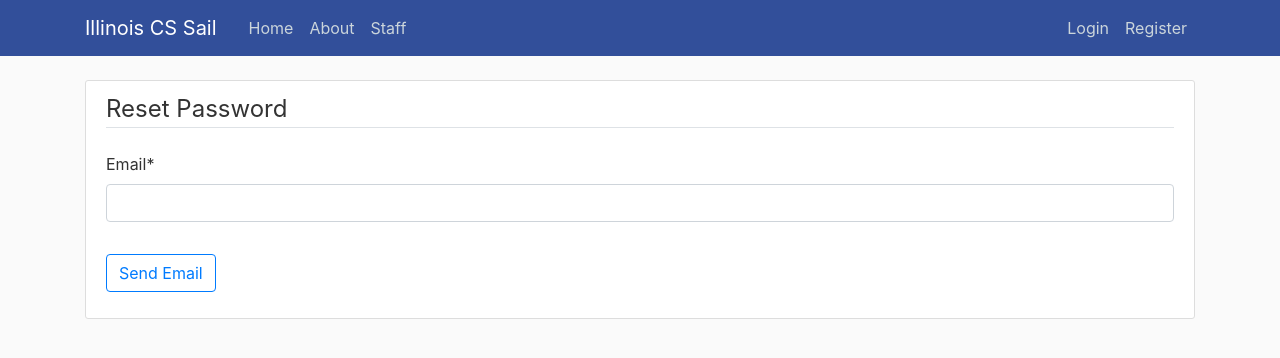
After one commit to remyang55/sail-website, a Django app: page /password-reset/ in a window 1280 px wide. The commit adds this page. Shown: the top 358 px of the page. Run offline with Django 3.2, Linux system fonts and the light colour scheme; some libraries are stand-ins or nearby versions.

Commit message:
Implement password reset

```diff
--- a/sail/sail/urls.py
+++ b/sail/sail/urls.py
@@ -24,4 +24,9 @@ urlpatterns = [
 
     path('login/', auth_views.LoginView.as_view(template_name='users/login.html'), name='users-login'),
     path('logout/', auth_views.LogoutView.as_view(template_name='users/logout.html'), name='users-logout'),
+
+    path('password-reset/', auth_views.PasswordResetView.as_view(template_name='users/password_reset.html'), name='password_reset'),
+    path('password-reset/done/', auth_views.PasswordResetDoneView.as_view(template_name='users/password_reset_done.html'), name='password_reset_done'),
+    path('password-reset/confirm/<uidb64>/<token>/', auth_views.PasswordResetConfirmView.as_view(template_name='users/password_reset_confirm.html'), name='password_reset_confirm'),
+    path('password-reset/complete/', auth_views.PasswordResetCompleteView.as_view(template_name='users/password_reset_complete.html'), name='password_reset_complete'),
 ]
--- a/sail/users/templates/users/login.html
+++ b/sail/users/templates/users/login.html
@@ -13,7 +13,7 @@
             <div class="form-group">
                 <button class="btn btn-outline-info" type="submit">Login</button>
                 <small class="text-muted ml-2">
-                    <a href="#">Forgot password</a>
+                    <a href="{% url 'password_reset' %}">Forgot password?</a>
                 </small>
             </div>
         </form>
--- /dev/null
+++ b/sail/users/templates/users/password_reset.html
@@ -0,0 +1,16 @@
+{% extends "public/base.html" %}
+{% load crispy_forms_tags %}
+{% block content %}
+    <div class="content-section">
+        <form method="POST">
+            {% csrf_token %}
+            <fieldset class="form-group">
+                <legend class="border-bottom mb-4">Reset Password</legend>
+                {{ form|crispy }}
+            </fieldset>
+            <div class="form-group">
+                <button class="btn btn-outline-primary" type="submit">Send Email</button>
+            </div>
+        </form>
+    </div>
+{% endblock content %}
```
Also changed, not shown: sail/users/templates/users/password_reset_complete.html (added, +7 -0 lines), sail/users/templates/users/password_reset_confirm.html (added, +16 -0 lines), sail/users/templates/users/password_reset_done.html (added, +7 -0 lines).
